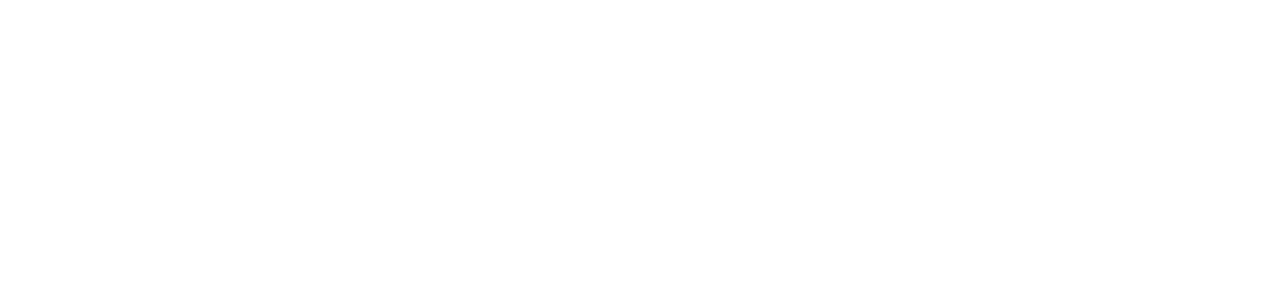
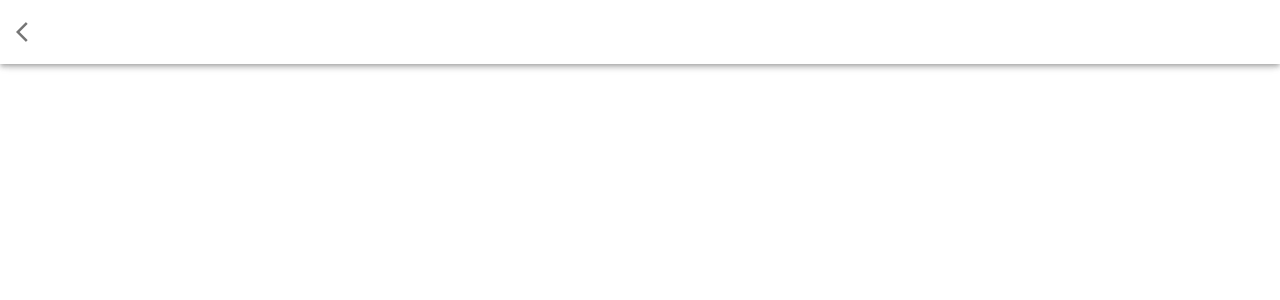
Before and after one commit to MURAMASA2470/EL41_SAMATASU_KUN, a Nuxt app: page /profInput in a window 1280 px wide. Before the commit this address had no page. Shown: the top 300 px of the page. Built offline with nearby package versions, Linux system fonts and the light colour scheme.

Commit message:
toolbar追加

```diff
--- /dev/null
+++ b/components/toolbar.vue
@@ -0,0 +1,25 @@
+<template>
+    <v-toolbar
+      fixed
+      app
+    >
+
+      <v-btn
+        icon
+         v-if="back"
+        :to="backLink"
+      >
+        <v-icon>arrow_back_ios</v-icon>
+      </v-btn>
+       <v-spacer></v-spacer>
+     <v-btn icon to="/search" v-if="searchIcon" >
+        <v-icon >search</v-icon>
+      </v-btn>
+
+    </v-toolbar>
+</template>
+<script>
+export default {
+  props:['searchIcon','back','backLink']
+}
+</script>
--- /dev/null
+++ b/pages/profInput.vue
@@ -0,0 +1,13 @@
+<template>
+<div>
+    <toolbar back=true />
+</div>
+</template>
+<script>
+import toolbar from '~/components/toolbar.vue'
+export default {
+components: {
+   toolbar
+  }
+}
+</script>
```
